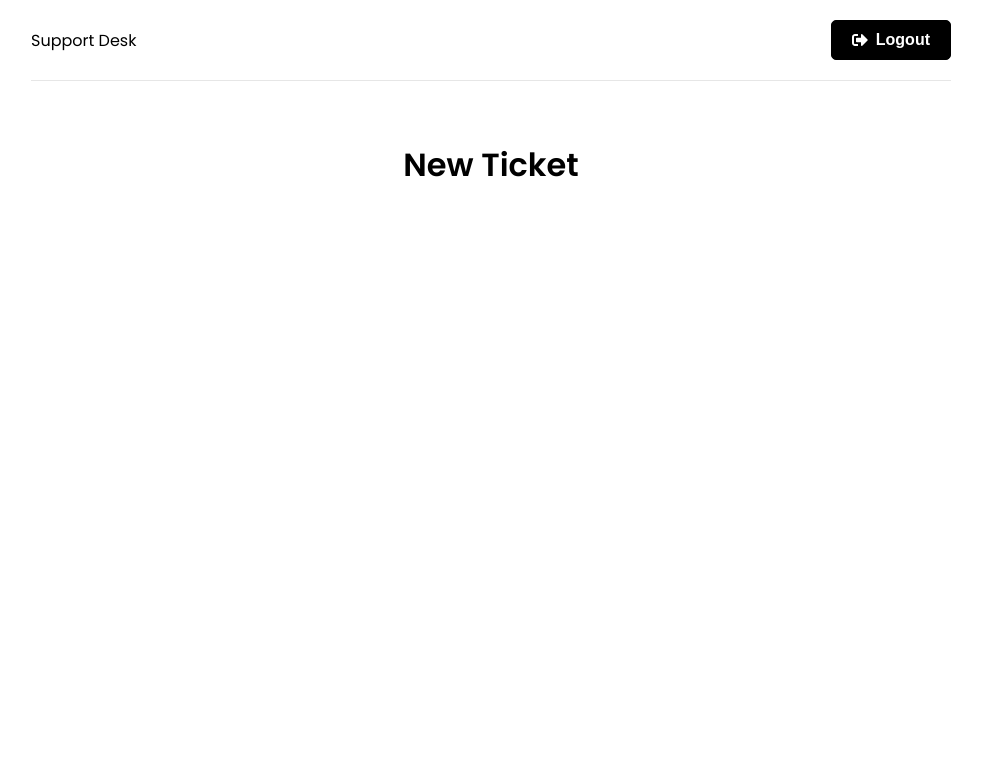
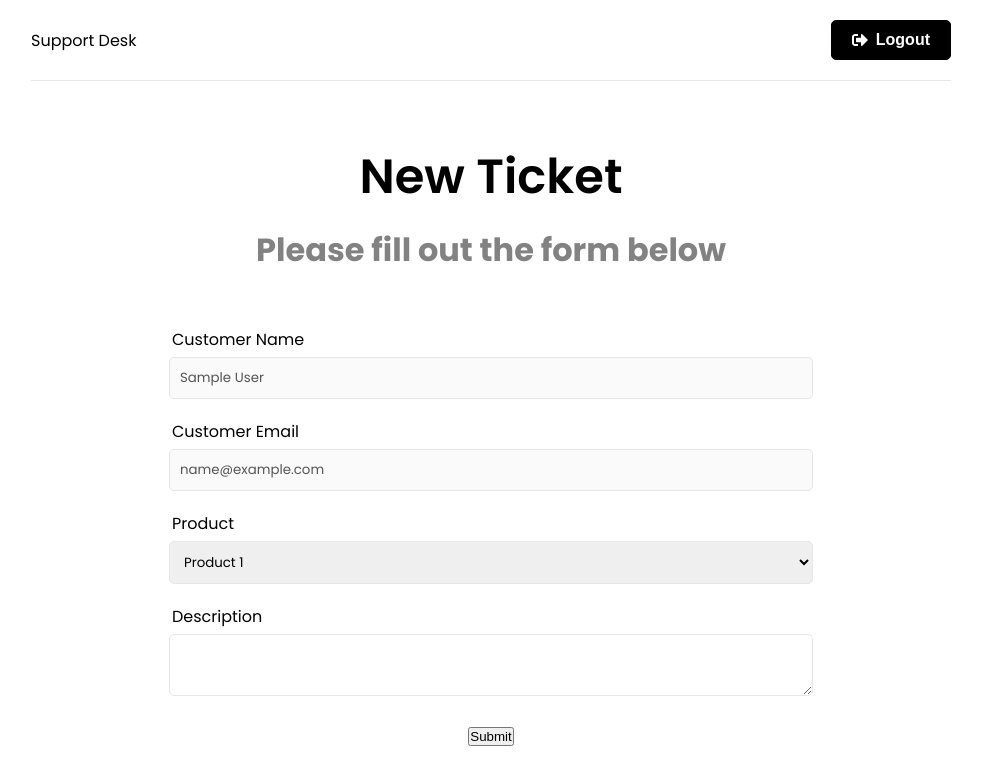
Before and after one commit to Farahat612/brad-react, a React (Create React App) app in the folder support-desk/frontend/: page /new-ticket in a window 1280 px wide. Shown: the top 784 px of the page, without its empty margins (149-1131 px from the left). Built offline with nearby package versions, Linux system fonts and the light colour scheme; sample sign-in values are in the browser's storage.

Commit message:
NewTicket Page initial

```diff
--- a/support-desk/frontend/src/pages/NewTicket.jsx
+++ b/support-desk/frontend/src/pages/NewTicket.jsx
@@ -1,8 +1,79 @@
+import { useState } from 'react'
+import { toast } from 'react-toastify'
+import { useSelector } from 'react-redux'
+
 const NewTicket = () => {
+  // Get the user from the Redux store
+  const { user } = useSelector((state) => state.auth)
+  // Create states for user info
+  const [name] = useState(user.name)
+  const [email] = useState(user.email)
+  // Create the ticket state
+  const [ticket, setTicket] = useState({
+    product: 'product1',
+    description: '',
+  })
+
   return (
-    <div>
-      <h1>New Ticket</h1>
-    </div>
+    <>
+      <section className='heading'>
+        <h1>New Ticket</h1>
+        <p>Please fill out the form below</p>
+      </section>
+      <section className='form'>
+        <div className='form-group'>
+          <label htmlFor='name'>Customer Name</label>
+          <input
+            className='form-control'
+            type='text'
+            id='name'
+            name='name'
+            value={name}
+            disabled
+          />
+        </div>
+        <div className='form-group'>
+          <label htmlFor='email'>Customer Email</label>
+          <input
+            className='form-control'
+            type='email'
+            id='email'
+            name='email'
+            value={email}
+            disabled
+          />
+        </div>
+        <form>
+          <div className='form-group'>
+            <label htmlFor='product'>Product</label>
+            <select
+              id='product'
+              name='product'
+              value={ticket.product}
+              onChange={(e) =>
+                setTicket({ ...ticket, product: e.target.value })
+              }
+            >
+              <option value='product1'>Product 1</option>
+              <option value='product2'>Product 2</option>
+              <option value='product3'>Product 3</option>
+            </select>
+          </div>
+          <div className='form-group'>
+            <label htmlFor='description'>Description</label>
+            <textarea
+              id='description'
+              name='description'
+              value={ticket.description}
+              onChange={(e) =>
+                setTicket({ ...ticket, description: e.target.value })
+              }
+            ></textarea>
+          </div>
+          <button type='submit'>Submit</button>
+        </form>
+      </section>
+    </>
   )
 }
 
```
